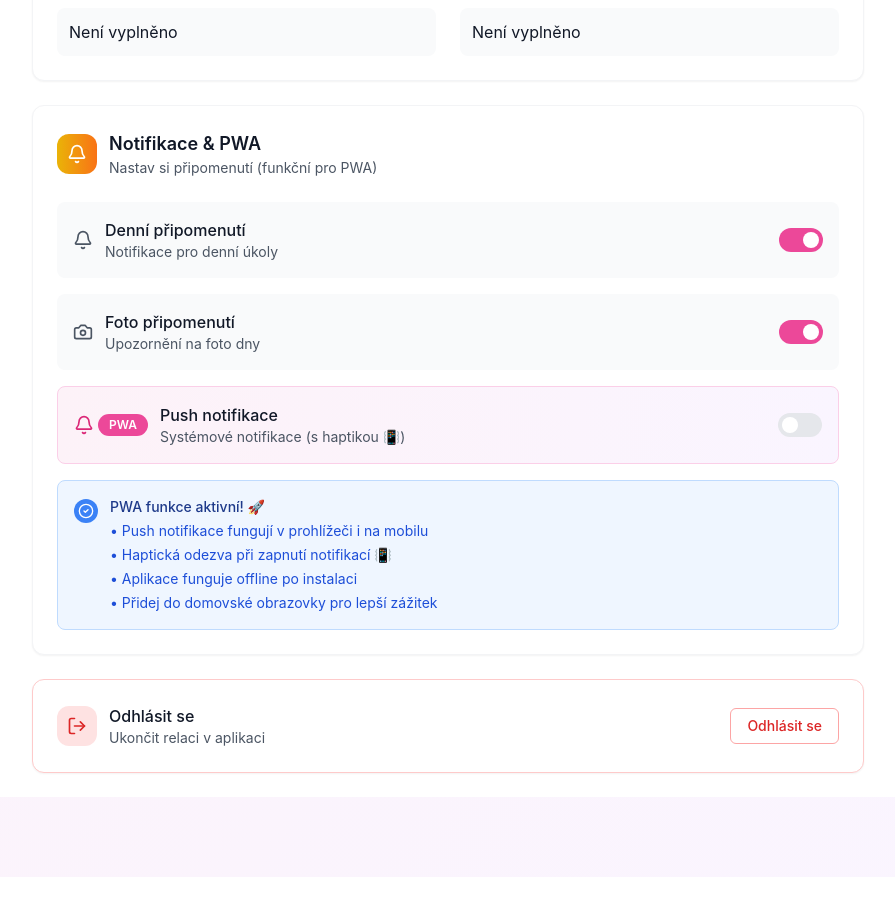
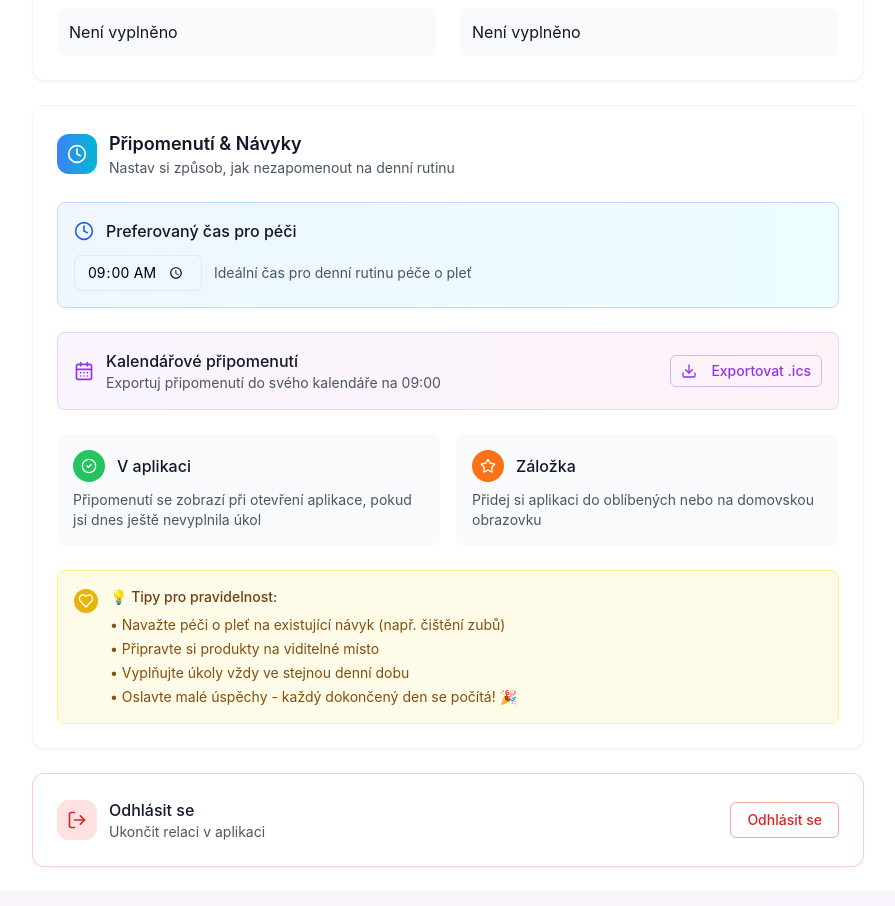
Before and after one commit to czdsgnr/akne-denik-complete, a React (Vite) app: page /profile in a window 1280 px wide. Shown: the part 843-1749 px from the top of the page, without its empty margins (192-1087 px from the left). Before the commit the page ends 1720 px from the top, so only its background shows below. Built offline with nearby package versions, Linux system fonts and the light colour scheme; no server answers; the database is empty; sample sign-in values are in the browser's storage.

Commit message:
Fix: Add proper vercel.json for SPAa routing

```diff
--- a/src/components/user/ProfilePage.jsx
+++ b/src/components/user/ProfilePage.jsx
@@ -11,7 +11,6 @@ import {
   Mail,
   Calendar,
   Target,
-  Bell,
   Heart,
   Edit,
   Save,
@@ -24,7 +23,10 @@ import {
   CheckCircle2,
   Loader2,
   Crown,
-  Star
+  Star,
+  Clock,
+  CalendarDays,
+  FileText
 } from 'lucide-react'
 import { useAuth } from '../../hooks/useAuth'
 import { db } from '../../lib/firebase'
@@ -43,12 +45,12 @@ function ProfilePage() {
   const [error, setError] = useState(null)
   const [success, setSuccess] = useState(null)
   const fileInputRef = useRef(null)
-  const [notifications, setNotifications] = useState({
-    daily: true,
-    photo: true,
-    progress: false,
-    push: false
-  })
+  const [preferredReminderTime, setPreferredReminderTime] = useState('09:00')
+
+  // 🚀 SCROLL TO TOP při načtení profilu
+  useEffect(() => {
+    window.scrollTo({ top: 0, behavior: 'smooth' })
+  }, [])
 
   useEffect(() => {
     const loadUserData = async () => {
@@ -61,9 +63,9 @@ function ProfilePage() {
           setUserData(data)
           setEditedData(data)
 
-          // Načtení nastavení notifikací
-          if (data.notifications) {
-            setNotifications(data.notifications)
+          // Načtení preferovaného času připomenutí
+          if (data.preferredReminderTime) {
+            setPreferredReminderTime(data.preferredReminderTime)
           }
         }
       } catch (error) {
@@ -150,7 +152,7 @@ function ProfilePage() {
     try {
       const updateData = {
         ...editedData,
-        notifications,
+        preferredReminderTime,
         updatedAt: new Date()
       }
 
@@ -175,52 +177,61 @@ function ProfilePage() {
     setError(null)
   }
 
-  const handleNotificationChange = async (key, value) => {
-    const newNotifications = { ...notifications, [key]: value }
-    setNotifications(newNotifications)
+  // 📅 Export kalendářového připomenutí
+  const handleExportCalendar = () => {
+    const startDate = new Date()
+    const endDate = new Date()
+    endDate.setFullYear(endDate.getFullYear() + 1) // Celý rok
 
-    // 🚀 HAPTIKA při zapnutí notifikací
-    if (value && navigator.vibrate) {
-      navigator.vibrate([100, 50, 100]) // Krátké potvrzení
+    const [hour, minute] = preferredReminderTime.split(':')
+    startDate.setHours(parseInt(hour), parseInt(minute), 0, 0)
+
+    // ICS format pro kalendář
+    const icsContent = generateICSFile(startDate, endDate, preferredReminderTime)
+
+    const blob = new Blob([icsContent], { type: 'text/calendar' })
+    const url = URL.createObjectURL(blob)
+    const a = document.createElement('a')
+    a.href = url
+    a.download = 'akne-denik-pripomenuti.ics'
+    a.click()
+    URL.revokeObjectURL(url)
+
+    setSuccess('Kalendářové připomenutí bylo exportováno! 📅')
+    setTimeout(() => setSuccess(null), 3000)
+  }
+
+  const generateICSFile = (startDate, endDate, time) => {
+    const formatDate = (date) => {
+      return date.toISOString().replace(/[-:]/g, '').split('.')[0] + 'Z'
     }
 
-    // 🔔 Pokud zapíná push notifikace, požádáme o povolení
-    if (key === 'push' && value) {
-      await requestNotificationPermission()
-    }
-  }
-
-  // 🔔 PWA Push Notifications setup
-  const requestNotificationPermission = async () => {
-    if (!('Notification' in window)) {
-      setError('Tento prohlížeč nepodporuje notifikace')
-      return
-    }
-
-    try {
-      const permission = await Notification.requestPermission()
-
-      if (permission === 'granted') {
-        setSuccess('Notifikace byly povoleny! 🔔')
-
-        // Testovací notifikace s haptikou
-        if (navigator.vibrate) {
-          navigator.vibrate([200, 100, 200, 100, 200])
-        }
-
-        new Notification('Akné Deník', {
-          body: 'Notifikace jsou nyní aktivní! 💖',
-          icon: '/favicon.ico',
-          badge: '/favicon.ico'
-        })
-      } else {
-        setNotifications(prev => ({ ...prev, push: false }))
-        setError('Notifikace byly zamítnuty')
-      }
-    } catch (error) {
-      console.error('Chyba při povolování notifikací:', error)
-      setError('Chyba při nastavování notifikací')
-    }
+    return `BEGIN:VCALENDAR
+VERSION:2.0
+PRODID:-//Akné Deník//Denní připomenutí//CS
+BEGIN:VEVENT
+UID:akne-denik-${user.uid}-${Date.now()}@aknedenik.cz
+DTSTAMP:${formatDate(new Date())}
+DTSTART:${formatDate(startDate)}
+DTEND:${formatDate(new Date(startDate.getTime() + 15 * 60000))}
+RRULE:FREQ=DAILY;UNTIL=${formatDate(endDate)}
+SUMMARY:Akné Deník - Denní úkol
+DESCRIPTION:Čas na denní péči o pleť! Otevři Akné Deník a zjisti dnešní úkol.
+LOCATION:Akné Deník App
+CATEGORIES:ZDRAVÍ,KRÁSA
+PRIORITY:5
+BEGIN:VALARM
+TRIGGER:-PT15M
+ACTION:DISPLAY
+DESCRIPTION:Za 15 minut: Akné Deník úkol
+END:VALARM
+BEGIN:VALARM
+TRIGGER:PT0M
+ACTION:DISPLAY
+DESCRIPTION:Akné Deník - Čas na denní úkol! 💖
+END:VALARM
+END:VEVENT
+END:VCALENDAR`
   }
 
   // Překlad hodnot
@@ -283,8 +294,6 @@ function ProfilePage() {
                 <p className="text-sm text-gray-500">Tvoje nastavení a informace</p>
               </div>
             </div>
-
-            {/* Tlačítko Upravit je pouze v sekci "Základní informace" */}
           </div>
         </div>
       </header>
@@ -325,7 +334,7 @@ function ProfilePage() {
           </div>
         )}
 
-        {/* Profil uživatele - NOVÝ ČISTŠÍ DESIGN */}
+        {/* Profil uživatele - ČISTÝ DESIGN */}
         <div className="bg-white border border-gray-100 rounded-xl shadow-sm p-6">
           <div className="flex flex-col sm:flex-row sm:items-start sm:space-x-6">
 
@@ -491,7 +500,7 @@ function ProfilePage() {
           </div>
         </div>
 
-        {/* Základní informace - 🆕 PŘIDANÉ TLAČÍTKO UPRAVIT */}
+        {/* Základní informace */}
         <div className="bg-white border border-gray-100 rounded-xl shadow-sm p-6">
           <div className="flex items-center justify-between mb-6">
             <div className="flex items-center space-x-3">
@@ -504,7 +513,6 @@ function ProfilePage() {
               </div>
             </div>
 
-            {/* 🆕 TLAČÍTKO UPRAVIT PŘÍMO V SEKCI */}
             {!editing && (
               <Button
                 onClick={() => setEditing(true)}
@@ -626,98 +634,107 @@ function ProfilePage() {
           )}
         </div>
 
-        {/* 🔔 Nastavení notifikací - VYLEPŠENÉ S PWA */}
+        {/* 📅 PŘIPOMENUTÍ - NOVÁ SEKCE (místo notifikací) */}
         <div className="bg-white border border-gray-100 rounded-xl shadow-sm p-6">
           <div className="flex items-center space-x-3 mb-6">
-            <div className="w-10 h-10 bg-gradient-to-r from-yellow-500 to-orange-500 rounded-xl flex items-center justify-center">
-              <Bell className="w-5 h-5 text-white" />
+            <div className="w-10 h-10 bg-gradient-to-r from-blue-500 to-cyan-500 rounded-xl flex items-center justify-center">
+              <Clock className="w-5 h-5 text-white" />
             </div>
             <div>
-              <h3 className="text-lg font-semibold text-gray-900">Notifikace & PWA</h3>
-              <p className="text-sm text-gray-600">Nastav si připomenutí (funkční pro PWA)</p>
+              <h3 className="text-lg font-semibold text-gray-900">Připomenutí & Návyky</h3>
+              <p className="text-sm text-gray-600">Nastav si způsob, jak nezapomenout na denní rutinu</p>
             </div>
           </div>
 
-          <div className="space-y-4">
-            {/* Denní připomenutí */}
-            <div className="flex items-center justify-between p-4 bg-gray-50 rounded-lg">
+          <div className="space-y-6">
+
+            {/* Preferovaný čas */}
+            <div className="bg-gradient-to-r from-blue-50 to-cyan-50 rounded-lg p-4 border border-blue-200">
+              <div className="flex items-center space-x-3 mb-3">
+                <Clock className="w-5 h-5 text-blue-600" />
+                <h4 className="font-medium text-gray-900">Preferovaný čas pro péči</h4>
+              </div>
               <div className="flex items-center space-x-3">
-                <Bell className="w-5 h-5 text-gray-600" />
-                <div>
-                  <p className="font-medium text-gray-900">Denní připomenutí</p>
-                  <p className="text-sm text-gray-600">Notifikace pro denní úkoly</p>
-                </div>
+                <Input
+                  type="time"
+                  value={preferredReminderTime}
+                  onChange={(e) => setPreferredReminderTime(e.target.value)}
+                  className="w-32"
+                />
+                <span className="text-sm text-gray-600">
+                  Ideální čas pro denní rutinu péče o pleť
+                </span>
               </div>
-              <button
-                onClick={() => handleNotificationChange('daily', !notifications.daily)}
-                className={`relative inline-flex h-6 w-11 items-center rounded-full transition-colors ${
-                  notifications.daily ? 'bg-pink-500' : 'bg-gray-200'
-                }`}
-              >
-                <span className={`inline-block h-4 w-4 transform rounded-full bg-white transition-transform ${
-                  notifications.daily ? 'translate-x-6' : 'translate-x-1'
-                }`} />
-              </button>
             </div>
 
-            {/* Foto připomenutí */}
-            <div className="flex items-center justify-between p-4 bg-gray-50 rounded-lg">
-              <div className="flex items-center space-x-3">
-                <Camera className="w-5 h-5 text-gray-600" />
-                <div>
-                  <p className="font-medium text-gray-900">Foto připomenutí</p>
-                  <p className="text-sm text-gray-600">Upozornění na foto dny</p>
+            {/* Export kalendáře */}
+            <div className="bg-gradient-to-r from-purple-50 to-pink-50 rounded-lg p-4 border border-purple-200">
+              <div className="flex items-center justify-between">
+                <div className="flex items-center space-x-3">
+                  <CalendarDays className="w-5 h-5 text-purple-600" />
+                  <div>
+                    <h4 className="font-medium text-gray-900">Kalendářové připomenutí</h4>
+                    <p className="text-sm text-gray-600">
+                      Exportuj připomenutí do svého kalendáře na {preferredReminderTime}
+                    </p>
+                  </div>
                 </div>
+                <Button
+                  onClick={handleExportCalendar}
+                  variant="outline"
+                  size="sm"
+                  className="text-purple-600 border-purple-300 hover:bg-purple-50"
+                >
+                  <Download className="w-4 h-4 mr-2" />
+                  Exportovat .ics
+                </Button>
               </div>
-              <button
-                onClick={() => handleNotificationChange('photo', !notifications.photo)}
-                className={`relative inline-flex h-6 w-11 items-center rounded-full transition-colors ${
-                  notifications.photo ? 'bg-pink-500' : 'bg-gray-200'
-                }`}
-              >
-                <span className={`inline-block h-4 w-4 transform rounded-full bg-white transition-transform ${
-                  notifications.photo ? 'translate-x-6' : 'translate-x-1'
-                }`} />
-              </button>
             </div>
 
-            {/* 🆕 PWA Push notifikace */}
-            <div className="flex items-center justify-between p-4 bg-gradient-to-r from-pink-50 to-purple-50 rounded-lg border border-pink-200">
-              <div className="flex items-center space-x-3">
-                <div className="flex items-center space-x-1">
-                  <Bell className="w-5 h-5 text-pink-600" />
-                  <Badge className="bg-pink-500 text-white text-xs">PWA</Badge>
+            {/* Další možnosti připomenutí */}
+            <div className="grid grid-cols-1 md:grid-cols-2 gap-4">
+
+              {/* In-app připomenutí */}
+              <div className="bg-gray-50 rounded-lg p-4">
+                <div className="flex items-center space-x-3 mb-2">
+                  <div className="w-8 h-8 bg-green-500 rounded-full flex items-center justify-center">
+                    <CheckCircle2 className="w-4 h-4 text-white" />
+                  </div>
+                  <h4 className="font-medium text-gray-900">V aplikaci</h4>
                 </div>
-                <div>
-                  <p className="font-medium text-gray-900">Push notifikace</p>
-                  <p className="text-sm text-gray-600">Systémové notifikace (s haptikou 📳)</p>
+                <p className="text-sm text-gray-600">
+                  Připomenutí se zobrazí při otevření aplikace, pokud jsi dnes ještě nevyplnila úkol
+                </p>
+              </div>
+
+              {/* Browser bookmark */}
+              <div className="bg-gray-50 rounded-lg p-4">
+                <div className="flex items-center space-x-3 mb-2">
+                  <div className="w-8 h-8 bg-orange-500 rounded-full flex items-center justify-center">
+                    <Star className="w-4 h-4 text-white" />
+                  </div>
+                  <h4 className="font-medium text-gray-900">Záložka</h4>
                 </div>
+                <p className="text-sm text-gray-600">
+                  Přidej si aplikaci do oblíbených nebo na domovskou obrazovku
+                </p>
               </div>
-              <button
-                onClick={() => handleNotificationChange('push', !notifications.push)}
-                className={`relative inline-flex h-6 w-11 items-center rounded-full transition-colors ${
-                  notifications.push ? 'bg-pink-500' : 'bg-gray-200'
-                }`}
-              >
-                <span className={`inline-block h-4 w-4 transform rounded-full bg-white transition-transform ${
-                  notifications.push ? 'translate-x-6' : 'translate-x-1'
-                }`} />
-              </button>
+
             </div>
 
-            {/* PWA Info panel */}
-            <div className="bg-blue-50 border border-blue-200 rounded-lg p-4 mt-4">
+            {/* Tips pro vytvoření návyku */}
+            <div className="bg-yellow-50 border border-yellow-200 rounded-lg p-4">
               <div className="flex items-start space-x-3">
-                <div className="w-6 h-6 bg-blue-500 rounded-full flex items-center justify-center flex-shrink-0 mt-0.5">
-                  <CheckCircle2 className="w-4 h-4 text-white" />
+                <div className="w-6 h-6 bg-yellow-500 rounded-full flex items-center justify-center flex-shrink-0 mt-0.5">
+                  <Heart className="w-4 h-4 text-white" />
                 </div>
                 <div className="text-sm">
-                  <p className="font-medium text-blue-900 mb-1">PWA funkce aktivní! 🚀</p>
-                  <ul className="text-blue-700 space-y-1">
-                    <li>• Push notifikace fungují v prohlížeči i na mobilu</li>
-                    <li>• Haptická odezva při zapnutí notifikací 📳</li>
-                    <li>• Aplikace funguje offline po instalaci</li>
-                    <li>• Přidej do domovské obrazovky pro lepší zážitek</li>
+                  <p className="font-medium text-yellow-900 mb-2">💡 Tipy pro pravidelnost:</p>
+                  <ul className="text-yellow-800 space-y-1">
+                    <li>• Navažte péči o pleť na existující návyk (např. čištění zubů)</li>
+                    <li>• Připravte si produkty na viditelné místo</li>
+                    <li>• Vyplňujte úkoly vždy ve stejnou denní dobu</li>
+                    <li>• Oslavte malé úspěchy - každý dokončený den se počítá! 🎉</li>
                   </ul>
                 </div>
               </div>
```
Also changed, not shown: 5 other files (tests, documents, lock files or other folders).
